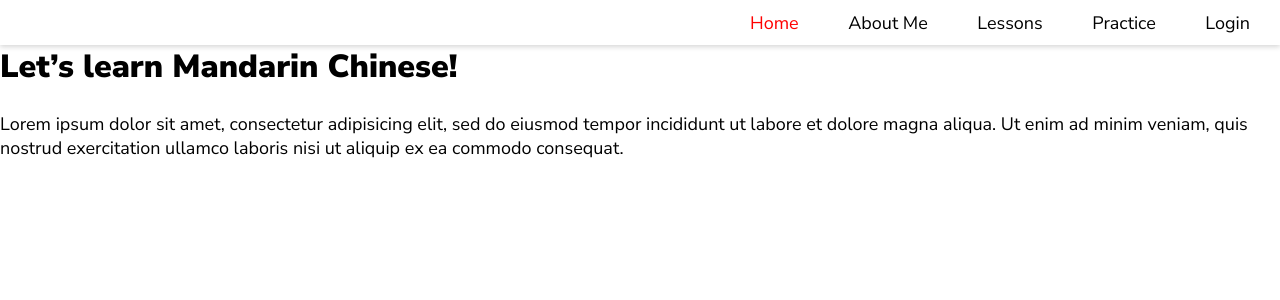
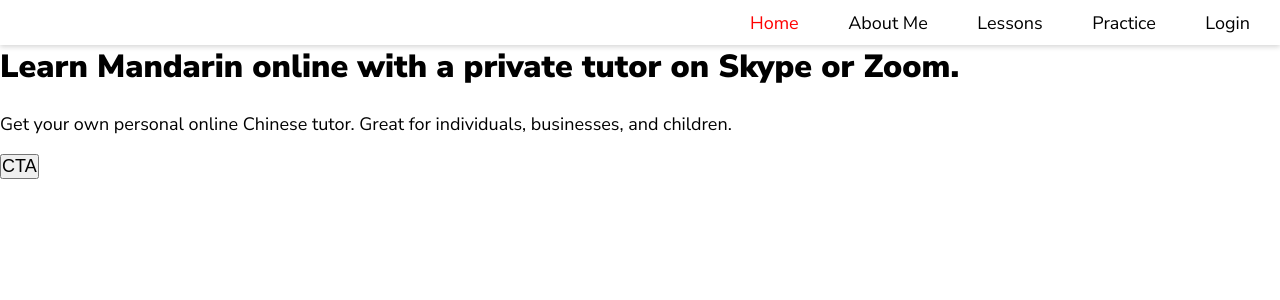
Before and after one commit to meisterAlmer/chinese-app, a React (Create React App) app: page / in a window 1280 px wide. Shown: the top 300 px of the page. Built offline with nearby package versions, Linux system fonts and the light colour scheme; no server answers.

Commit message:
Word List component added

```diff
--- a/src/components/newWords/NewWords.js
+++ b/src/components/newWords/NewWords.js
@@ -1,8 +1,9 @@
 import './NewWords.css';
 import { useState, useEffect } from 'react';
+import WordList from '../wordList/WordList';
 
 function NewWords({ data }) {
-  const [sortData, setSortData] = useState(data);
+  const [sortData, setSortData] = useState();
   const [filterType, toggleFilterType] = useState('type-ab');
 
   const sortType = function (sort) {
@@ -66,17 +67,7 @@ function NewWords({ data }) {
         </p>
       </div>
       <div className="word--list">
-        {sortData &&
-          sortData.map(word => {
-            return (
-              <div key={word.pinyin} className="word">
-                <p>{word.hanzi}</p>
-                <p>{word.pinyin}</p>
-                <p>{word.translation}</p>
-                <p>{word.type}</p>
-              </div>
-            );
-          })}
+        {sortData && <WordList data={sortData} />}
       </div>
     </section>
   );
--- /dev/null
+++ b/src/components/wordList/WordList.js
@@ -0,0 +1,18 @@
+function WordList({ data }) {
+  return (
+    <div className="word--list">
+      {data.map(word => {
+        return (
+          <div key={word.pinyin} className="word">
+            <p>{word.hanzi}</p>
+            <p>{word.pinyin}</p>
+            <p>{word.translation}</p>
+            <p>{word.type}</p>
+          </div>
+        );
+      })}
+    </div>
+  );
+}
+
+export default WordList;
--- a/src/pages/home/Home.js
+++ b/src/pages/home/Home.js
@@ -3,13 +3,12 @@
 function Home() {
   return (
     <section>
-      <h1>Let’s learn Mandarin Chinese!</h1>
+      <h1>Learn Mandarin online with a private tutor on Skype or Zoom.</h1>
       <p>
-        Lorem ipsum dolor sit amet, consectetur adipisicing elit, sed do eiusmod
-        tempor incididunt ut labore et dolore magna aliqua. Ut enim ad minim
-        veniam, quis nostrud exercitation ullamco laboris nisi ut aliquip ex ea
-        commodo consequat.
+        Get your own personal online Chinese tutor. Great for individuals,
+        businesses, and children.
       </p>
+      <button>CTA</button>
     </section>
   );
 }
--- a/src/pages/login/Login.js
+++ b/src/pages/login/Login.js
@@ -26,7 +26,7 @@ function Login() {
         .auth()
         .createUserWithEmailAndPassword(email.value, password.value);
     } catch (e) {
-      console.error(e);
+      // console.error(e);
       setError(e);
     }
   };
@@ -39,7 +39,7 @@ function Login() {
     try {
       await app.auth().signInWithEmailAndPassword(email.value, password.value);
     } catch (e) {
-      console.error(e);
+      // console.error(e);
       setError(e);
     }
   };
```
